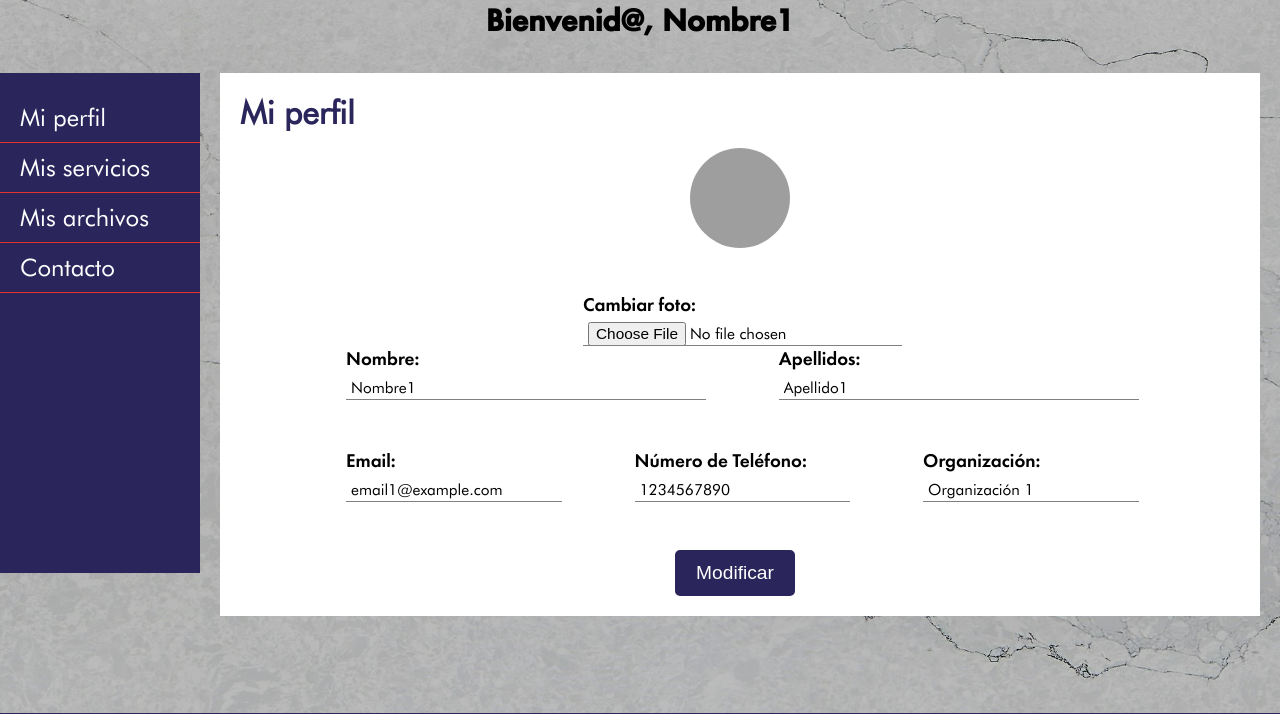
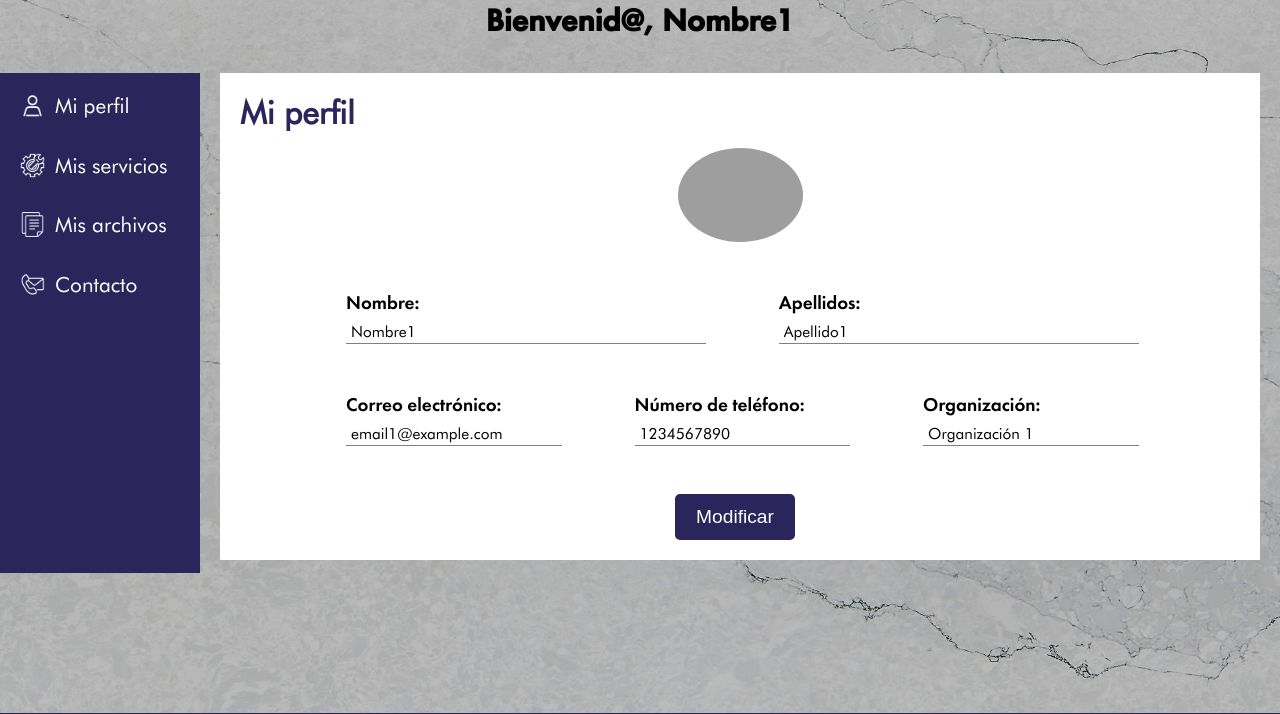
Before and after one commit to rubiocelia/QQservicios, a PHP site: page /mi_cuenta.php in a window 1280 px wide. Shown: the part 100-814 px from the top of the page. Run offline with PHP 8.4, Linux system fonts and the light colour scheme; a user stored in the database is signed in; data comes from the database, SQL or seed files in the repository; grey boxes are pictures that could not be loaded.

Commit message:
foto de perfil y menu cambiado

```diff
--- a/src/estilos/css/miCuenta.css
+++ b/src/estilos/css/miCuenta.css
@@ -50,10 +50,10 @@ main {
   background-color: var(--azulQQ);
   color: white;
   width: 200px;
-  padding: 20px 0;
+  padding: 10px 10px;
   box-sizing: border-box;
   font-family: var(--texto);
-  font-size: 1.5em;
+  font-size: 1.3em;
   height: 500px;
 }
 
@@ -64,13 +64,25 @@ main {
 }
 
 #menu2 li {
-  padding: 10px 20px;
+  padding: 5px 10px;
   cursor: pointer;
-  border-bottom: 1px solid var(--rojoQQ);
+  margin-bottom: 0.7em;
+  display: flex;
+  align-items: center;
+  justify-content: flex-start;
 }
 
 #menu2 li:hover {
   background-color: var(--rojoQQ);
+  border-radius: 5px;
+}
+
+.iconoMenu {
+  padding: 5px 0;
+  vertical-align: middle;
+  margin-right: 10px;
+  width: 25px;
+  height: auto;
 }
 
 /* Estilos para el contenedor de contenido */
@@ -101,14 +113,41 @@ main {
   font-size: 1.2em;
 }
 
+.foto {
+  display: flex;
+  flex-direction: column;
+  align-items: center;
+  justify-content: center;
+  margin-bottom: 1em;
+}
+
 .fotoPerfil {
-  width: 100px;
-  height: 100px;
+  max-width: 125px;
+  height: auto;
   border-radius: 50%;
-  margin-bottom: 2em;
+  margin-bottom: 0.5em;
+}
+
+#btnSeleccionarFoto {
+  display: none;
+  font-family: var(--texto);
+  font-size: 1em;
+  color: black;
+  background-color: #ffffff00;
+  border: none;
+  border-bottom: 1px solid transparent; /* Añade un borde transparente inicialmente */
+  cursor: pointer;
+  transition: border-bottom 0.1s ease-in-out;
+}
+
+#btnSeleccionarFoto:hover {
+  border-bottom: 1px solid var(--rojoQQ); /* Cambia sólo el color del borde al hacer hover */
+  color: black;
+  cursor: pointer;
 }
 
 .datos {
+  margin-top: 1em;
   display: flex;
   flex-direction: column;
   width: 100%;
--- a/src/mi_cuenta.php
+++ b/src/mi_cuenta.php
@@ -50,10 +50,15 @@
     <main>
         <div id="menu2">
             <ul>
-                <li onclick="mostrarSeccion('perfil')">Mi perfil</li>
-                <li onclick="mostrarSeccion('servicios')">Mis servicios</li>
-                <li onclick="mostrarSeccion('archivos')">Mis archivos</li>
-                <li onclick="mostrarSeccion('contacto')">Contacto</li>
+                <li onclick="mostrarSeccion('perfil')"><img src="./archivos/perfil/usuario.png" alt="Icono de perfil"
+                        class="iconoMenu">Mi
+                    perfil</li>
+                <li onclick="mostrarSeccion('servicios')"><img src="./archivos/perfil/servicio.png"
+                        alt="Icono de perfil" class="iconoMenu">Mis servicios</li>
+                <li onclick="mostrarSeccion('archivos')"><img src="./archivos/perfil/archivo.png" alt="Icono de perfil"
+                        class="iconoMenu">Mis archivos</li>
+                <li onclick="mostrarSeccion('contacto')"><img src="./archivos/perfil/correo-de-contacto.png"
+                        alt="Icono de perfil" class="iconoMenu">Contacto</li>
             </ul>
         </div>
         <div id="contenido">
@@ -62,14 +67,18 @@
                 <h1>Mi perfil</h1>
                 <form action="guardar_perfil.php" method="post" enctype="multipart/form-data">
                     <div class="perfil">
+
                         <div class="foto">
                             <img src="<?php echo htmlspecialchars($usuario['Foto']); ?>" alt="Foto de Perfil"
                                 class="fotoPerfil">
+                            <input type="file" id="foto" name="foto" style="display:none;">
+                            <!-- Ocultamos el input real -->
+                            <button type="button" id="btnSeleccionarFoto">Cambiar foto</button>
+                            <!-- Botón estilizado para seleccionar foto -->
                         </div>
-                        <div class="campo">
-                            <label for="foto">Cambiar foto:</label>
-                            <input type="file" id="foto" name="foto" accept="image/*">
-                        </div>
+
+
+
 
                         <div class="datos">
                             <!-- Fila para Nombre y Apellidos -->
@@ -89,13 +98,13 @@
                             <!-- Fila para Email, Teléfono y Organización -->
                             <div class="fila">
                                 <div class="campo">
-                                    <label for="email">Email:</label>
+                                    <label for="email">Correo electrónico:</label>
                                     <input type="email" id="email" name="email"
                                         value="<?php echo htmlspecialchars($usuario['Correo_electronico']); ?>"
                                         readonly>
                                 </div>
                                 <div class="campo">
-                                    <label for="telefono">Número de Teléfono:</label>
+                                    <label for="telefono">Número de teléfono:</label>
                                     <input type="tel" id="telefono" name="telefono"
                                         value="<?php echo htmlspecialchars($usuario['Numero_telefono']); ?>" readonly>
                                 </div>
@@ -109,7 +118,7 @@
 
                         <div class="acciones">
                             <button type="button" id="btnModificar" onclick="habilitarEdicion()">Modificar</button>
-                            <button type="submit" id="btnGuardar" style="display:none;">Guardar Cambios</button>
+                            <button type="submit" id="btnGuardar" style="display:none;">Guardar cambios</button>
                             <button type="button" id="btnCancelar" style="display:none;"
                                 onclick="cancelarEdicion()">Cancelar</button>
 
--- a/src/scripts/botonesPerfil.js
+++ b/src/scripts/botonesPerfil.js
@@ -1,23 +1,45 @@
 document.addEventListener("DOMContentLoaded", function () {
-  // Botón para habilitar la edición
   const btnModificar = document.getElementById("btnModificar");
+  const btnGuardar = document.getElementById("btnGuardar");
+  const btnCancelar = document.getElementById("btnCancelar");
+  const btnSeleccionarFoto = document.getElementById("btnSeleccionarFoto");
+  const fotoInput = document.getElementById("foto");
+  const inputs = document.querySelectorAll(".perfil input, .perfil #foto");
+  const fotoPerfil = document.querySelector(".fotoPerfil");
+  const fotoOriginal = fotoPerfil.src; // Guarda el src original de la imagen al cargar la página
+
+  // Activar la edición
   btnModificar.addEventListener("click", function () {
-    const inputs = document.querySelectorAll(".perfil input, .perfil #foto");
     inputs.forEach((input) => {
-      input.readOnly = false; // Hace los inputs editables
-      input.disabled = false; // Habilita el input de archivo
+      if (input.type !== "file") input.readOnly = false; // Hace los inputs editables
+      input.disabled = false; // Habilita todos los inputs, incluido el de archivo
     });
 
     // Cambiar la visibilidad de los botones
-    document.getElementById("btnGuardar").style.display = "inline-block";
-    document.getElementById("btnCancelar").style.display = "inline-block";
+    btnGuardar.style.display = "inline-block";
+    btnCancelar.style.display = "inline-block";
     btnModificar.style.display = "none";
+    btnSeleccionarFoto.style.display = "inline-block"; // Mostrar el botón de cambiar foto
   });
 
-  // Botón para cancelar la edición
-  const btnCancelar = document.getElementById("btnCancelar");
+  // Botón para seleccionar una nueva foto de perfil
+  btnSeleccionarFoto.addEventListener("click", function () {
+    fotoInput.click(); // Simula un click en el input de archivo real
+  });
+
+  // Previsualizar la nueva imagen seleccionada
+  fotoInput.addEventListener("change", function () {
+    if (this.files && this.files[0]) {
+      var reader = new FileReader();
+      reader.onload = function (e) {
+        fotoPerfil.src = e.target.result; // Actualiza la imagen mostrada
+      };
+      reader.readAsDataURL(this.files[0]);
+    }
+  });
+
+  // Cancelar la edición
   btnCancelar.addEventListener("click", function () {
-    const inputs = document.querySelectorAll(".perfil input, .perfil #foto");
     inputs.forEach((input) => {
       input.readOnly = true; // Pone los campos en modo de solo lectura
       input.disabled = input.type === "file"; // Deshabilita el input de archivo
@@ -26,14 +48,17 @@ document.addEventListener("DOMContentLoaded", function () {
     // Restablece los valores del formulario a los últimos guardados
     document.querySelector("form").reset();
 
+    // Restablece la imagen de perfil al valor original
+    fotoPerfil.src = fotoOriginal;
+
     // Cambiar la visibilidad de los botones
-    document.getElementById("btnGuardar").style.display = "none";
-    document.getElementById("btnModificar").style.display = "inline-block";
+    btnGuardar.style.display = "none";
+    btnModificar.style.display = "inline-block";
     btnCancelar.style.display = "none";
+    btnSeleccionarFoto.style.display = "none"; // Ocultar el botón de cambiar foto
   });
 
-  // Botón para guardar los cambios
-  const btnGuardar = document.getElementById("btnGuardar");
+  // Guardar los cambios
   btnGuardar.addEventListener("click", function (event) {
     event.preventDefault(); // Previene la recarga de la página por el envío del formulario
 
@@ -51,20 +76,17 @@ document.addEventListener("DOMContentLoaded", function () {
       })
       .then((data) => {
         console.log("Success:", data);
-
         // Reestablece el modo de solo lectura
-        const inputs = document.querySelectorAll(
-          ".perfil input, .perfil #foto"
-        );
         inputs.forEach((input) => {
-          input.readOnly = true; // Pone los campos en modo de solo lectura
-          input.disabled = input.type === "file"; // Deshabilita el input de archivo
+          input.readOnly = true;
+          input.disabled = input.type === "file";
         });
 
         // Cambiar la visibilidad de los botones
-        document.getElementById("btnGuardar").style.display = "none";
-        document.getElementById("btnModificar").style.display = "inline-block";
+        btnGuardar.style.display = "none";
+        btnModificar.style.display = "inline-block";
         btnCancelar.style.display = "none";
+        btnSeleccionarFoto.style.display = "none"; // Ocultar el botón de cambiar foto
       })
       .catch((error) => {
         console.error("Error:", error);
```
Also changed, not shown: src/cambiarfoto.php (added, +43 -0 lines), src/guardar_perfil.php (+48 -23 lines), src/archivos/perfil/archivo.png (added), src/archivos/perfil/correo-de-contacto.png (added), src/archivos/perfil/servicio.png (added), src/archivos/perfil/usuario.png (added).
